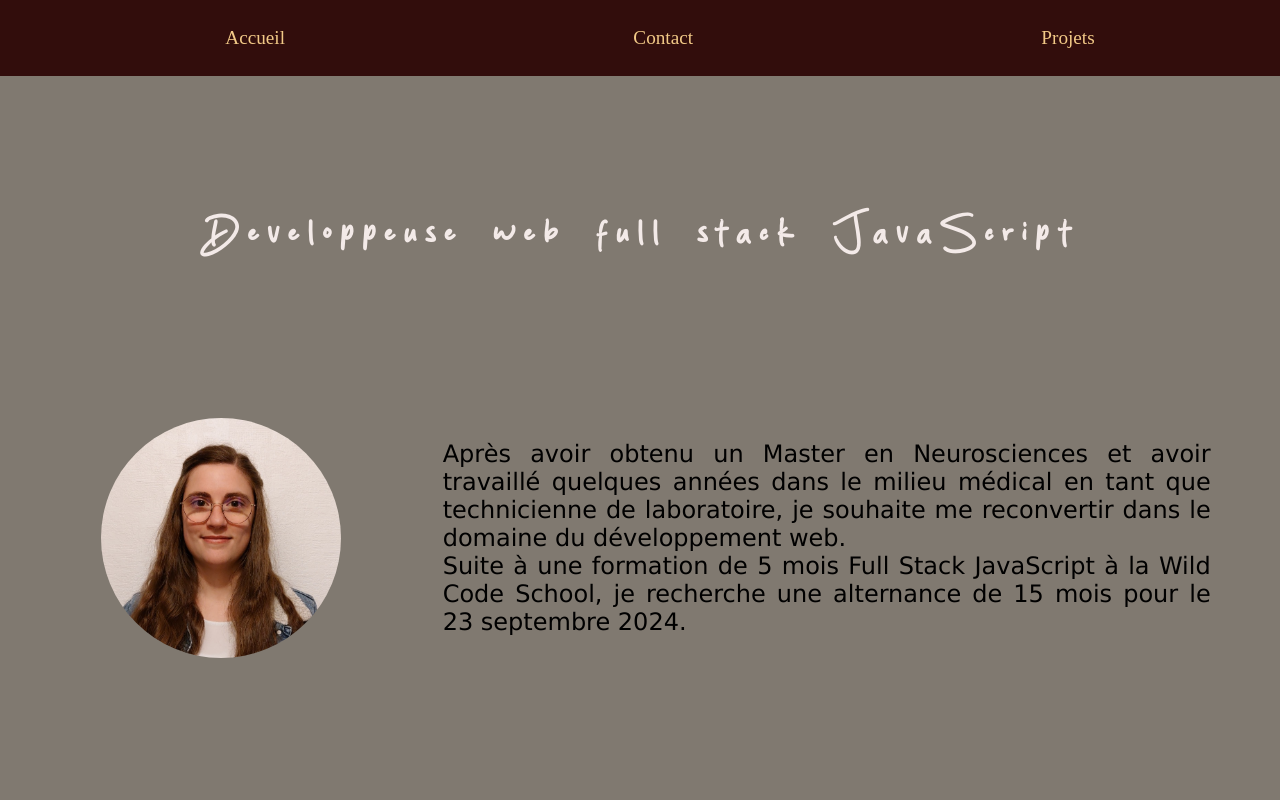
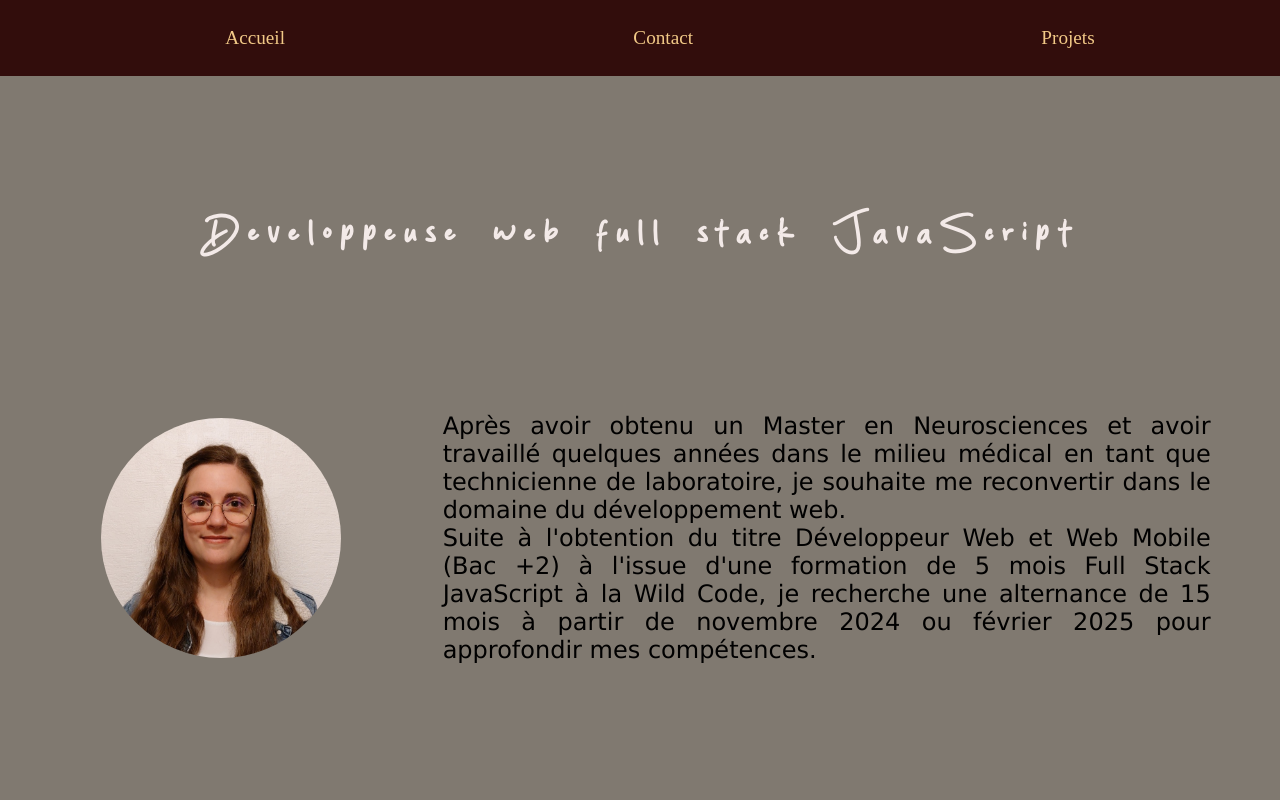
Before and after one commit to Lauryn333/Portfolio-React, a React (Vite) app: page / in a window 1280 px wide. Shown: the top 800 px of the page. Built offline with nearby package versions, Linux system fonts and the light colour scheme.

Commit message:
Mise à jour CV

```diff
--- a/src/pages/HomePage.jsx
+++ b/src/pages/HomePage.jsx
@@ -16,9 +16,10 @@ function HomePage() {
           laboratoire, je souhaite me reconvertir dans le domaine du
           développement web.
           <br />
-          Suite à une formation de 5 mois Full Stack JavaScript à la Wild Code
-          School, je recherche une alternance de 15 mois pour le 23 septembre
-          2024.
+          Suite à l'obtention du titre Développeur Web et Web Mobile (Bac +2) à
+          l'issue d'une formation de 5 mois Full Stack JavaScript à la Wild
+          Code, je recherche une alternance de 15 mois à partir de novembre 2024
+          ou février 2025 pour approfondir mes compétences.
         </p>
       </div>
       <h2>Technologies utilisées </h2>
```
Also changed, not shown: src/assets/CV.png.
